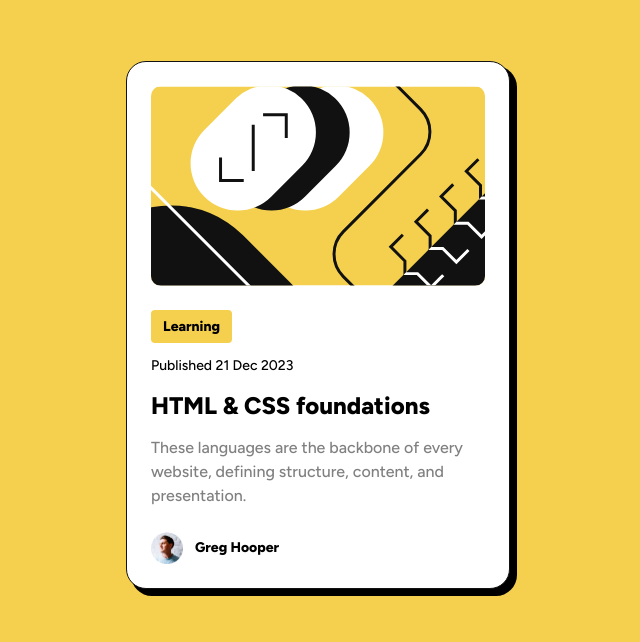
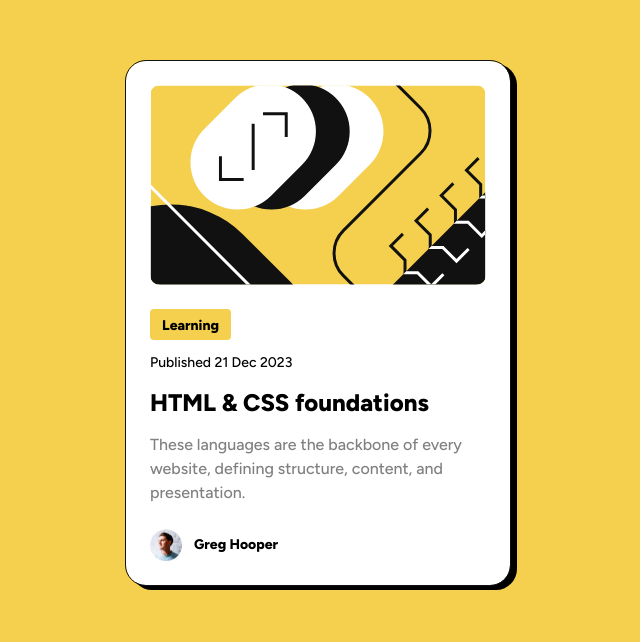
Before and after one commit to kalihari90/frontend-mentor-2, a plain HTML site: page index.html in a window 1280 px wide. Shown: the part 158-800 px from the top of the page, without its empty margins (322-962 px from the left). Drawn offline with Linux system fonts and the light colour scheme.

Commit message:
final update

```diff
--- a/css/style.css
+++ b/css/style.css
@@ -42,19 +42,21 @@ body {
 	margin-top: 21.85rem;
 	padding: 2.4rem;
 	background-color: var(--light);
-	border: 1px solid var(--dark);
+	/* border: 1px solid var(--dark); */
+	outline: 1px solid var(--dark);
 	border-radius: 2rem;
-	box-shadow: 6px 6px 0px 1px rgba(0, 0, 0, 1);
+	box-shadow: 6px 4px 0px 1px rgba(0, 0, 0, 1);
 }
 
 .blog-image {
 	border: none;
 	height: 20rem;
+	width: 100%;
 }
 
 .blog-image img {
 	width: 100%;
-	height: 20rem;
+	height: 100%;
 	border-radius: 1rem;
 }
 
@@ -74,7 +76,7 @@ body {
 	background-color: var(--primary);
 	padding: 0.6rem 1.2rem;
 	border-radius: 0.4rem;
-	height: 3.3rem;
+	height: 3.1rem;
 }
 
 .content__publish-date {
```
Also changed, not shown: img/screenshot.png.
